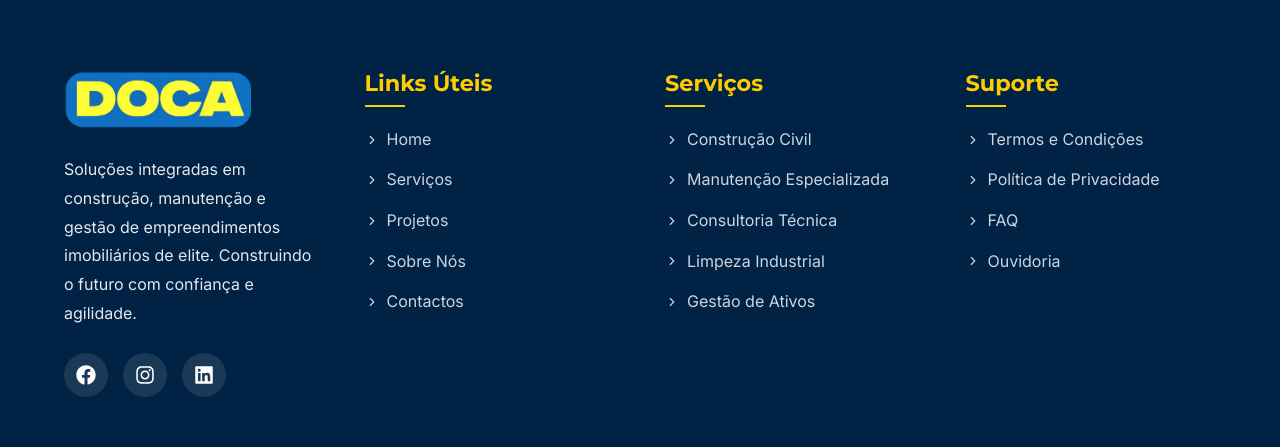
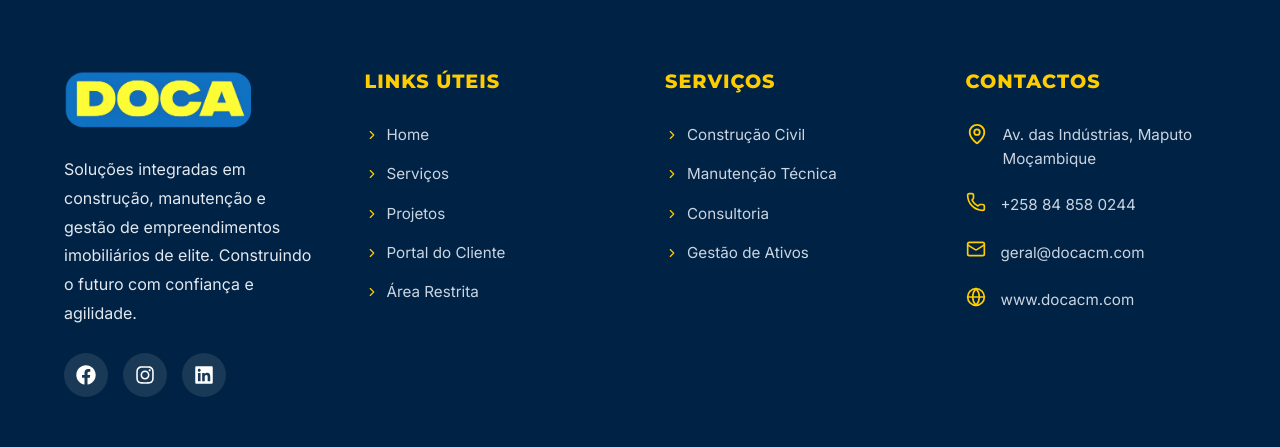
Before and after one commit to afonsoDomingos/doca, a React (Vite) app: page / in a window 1280 px wide. Shown: the part 5699-6146 px from the top of the page. Built offline with nearby package versions, Linux system fonts and the light colour scheme; no server answers.

Commit message:
Enhance Footer design with contact info and portal links

```diff
--- a/src/components/Footer.jsx
+++ b/src/components/Footer.jsx
@@ -1,6 +1,6 @@
-import React from 'react';
-import { ArrowUp, ChevronRight } from 'lucide-react';
-import { FaFacebook, FaInstagram, FaLinkedin, FaTwitter } from 'react-icons/fa';
+import { ArrowUp, ChevronRight, Mail, MapPin, Phone, Globe } from 'lucide-react';
+import { FaFacebook, FaInstagram, FaLinkedin } from 'react-icons/fa';
+import { Link } from 'react-router-dom';
 
 const Footer = () => {
   const currentYear = new Date().getFullYear();
@@ -10,9 +10,23 @@ const Footer = () => {
   };
 
   const footerLinks = [
-    { title: 'Links Úteis', items: ['Home', 'Serviços', 'Projetos', 'Sobre Nós', 'Contactos'] },
-    { title: 'Serviços', items: ['Construção Civil', 'Manutenção Especializada', 'Consultoria Técnica', 'Limpeza Industrial', 'Gestão de Ativos'] },
-    { title: 'Suporte', items: ['Termos e Condições', 'Política de Privacidade', 'FAQ', 'Ouvidoria'] }
+    {
+      title: 'Links Úteis', items: [
+        { name: 'Home', path: '/' },
+        { name: 'Serviços', path: '#servicos' },
+        { name: 'Projetos', path: '#projetos' },
+        { name: 'Portal do Cliente', path: '/portal/login' },
+        { name: 'Área Restrita', path: '/admin/dashboard' }
+      ]
+    },
+    {
+      title: 'Serviços', items: [
+        { name: 'Construção Civil', path: '#servicos' },
+        { name: 'Manutenção Técnica', path: '#servicos' },
+        { name: 'Consultoria', path: '#servicos' },
+        { name: 'Gestão de Ativos', path: '#servicos' }
+      ]
+    }
   ];
 
   const socialLinks = [
@@ -54,23 +68,57 @@ const Footer = () => {
           {/* Dynamic Map Links */}
           {footerLinks.map((section, idx) => (
             <div key={idx}>
-              <h4 style={{ fontSize: '1.4rem', color: 'var(--accent-yellow)', marginBottom: '30px', position: 'relative', display: 'inline-block' }}>
+              <h4 style={{ fontSize: '1.2rem', color: 'var(--accent-yellow)', marginBottom: '30px', fontWeight: '800', textTransform: 'uppercase', letterSpacing: '1px' }}>
                 {section.title}
-                <div style={{ position: 'absolute', bottom: '-10px', left: 0, width: '40px', height: '2px', backgroundColor: 'var(--accent-yellow)' }}></div>
               </h4>
               <ul style={{ display: 'flex', flexDirection: 'column', gap: '15px' }}>
                 {section.items.map((item, i) => (
                   <li key={i}>
-                    <a href="#" style={{ color: '#CBD5E1', display: 'flex', alignItems: 'center', gap: '8px', transition: '0.3s' }}
-                      onMouseEnter={(e) => e.currentTarget.style.color = 'white'}
-                      onMouseLeave={(e) => e.currentTarget.style.color = '#CBD5E1'}>
-                      <ChevronRight size={14} /> {item}
-                    </a>
+                    {item.path.startsWith('#') ? (
+                      <a href={item.path} style={{ color: '#CBD5E1', display: 'flex', alignItems: 'center', gap: '8px', transition: '0.3s', fontSize: '0.95rem' }}
+                        onMouseEnter={(e) => e.currentTarget.style.color = 'var(--accent-yellow)'}
+                        onMouseLeave={(e) => e.currentTarget.style.color = '#CBD5E1'}>
+                        <ChevronRight size={14} style={{ color: 'var(--accent-yellow)' }} /> {item.name}
+                      </a>
+                    ) : (
+                      <Link to={item.path} style={{ color: '#CBD5E1', display: 'flex', alignItems: 'center', gap: '8px', transition: '0.3s', fontSize: '0.95rem' }}
+                        onMouseEnter={(e) => e.currentTarget.style.color = 'var(--accent-yellow)'}
+                        onMouseLeave={(e) => e.currentTarget.style.color = '#CBD5E1'}>
+                        <ChevronRight size={14} style={{ color: 'var(--accent-yellow)' }} /> {item.name}
+                      </Link>
+                    )}
                   </li>
                 ))}
               </ul>
             </div>
           ))}
+
+          {/* Contact Info Section */}
+          <div>
+            <h4 style={{ fontSize: '1.2rem', color: 'var(--accent-yellow)', marginBottom: '30px', fontWeight: '800', textTransform: 'uppercase', letterSpacing: '1px' }}>
+              Contactos
+            </h4>
+            <div style={{ display: 'flex', flexDirection: 'column', gap: '20px' }}>
+              <div style={{ display: 'flex', gap: '15px' }}>
+                <div style={{ color: 'var(--accent-yellow)' }}><MapPin size={22} /></div>
+                <div style={{ color: '#CBD5E1', fontSize: '0.95rem' }}>
+                  Av. das Indústrias, Maputo<br />Moçambique
+                </div>
+              </div>
+              <div style={{ display: 'flex', gap: '15px', alignItems: 'center' }}>
+                <div style={{ color: 'var(--accent-yellow)' }}><Phone size={20} /></div>
+                <a href="tel:+258848580244" style={{ color: '#CBD5E1', fontSize: '0.95rem' }}>+258 84 858 0244</a>
+              </div>
+              <div style={{ display: 'flex', gap: '15px', alignItems: 'center' }}>
+                <div style={{ color: 'var(--accent-yellow)' }}><Mail size={20} /></div>
+                <a href="mailto:geral@docacm.com" style={{ color: '#CBD5E1', fontSize: '0.95rem' }}>geral@docacm.com</a>
+              </div>
+              <div style={{ display: 'flex', gap: '15px', alignItems: 'center' }}>
+                <div style={{ color: 'var(--accent-yellow)' }}><Globe size={20} /></div>
+                <span style={{ color: '#CBD5E1', fontSize: '0.95rem' }}>www.docacm.com</span>
+              </div>
+            </div>
+          </div>
         </div>
 
         {/* Bottom Bar */}
```
